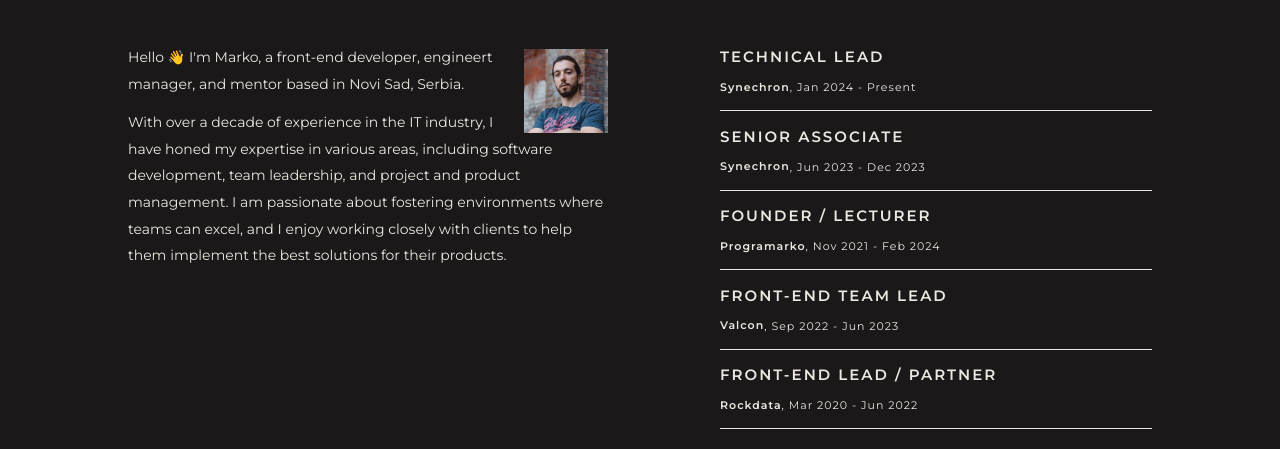
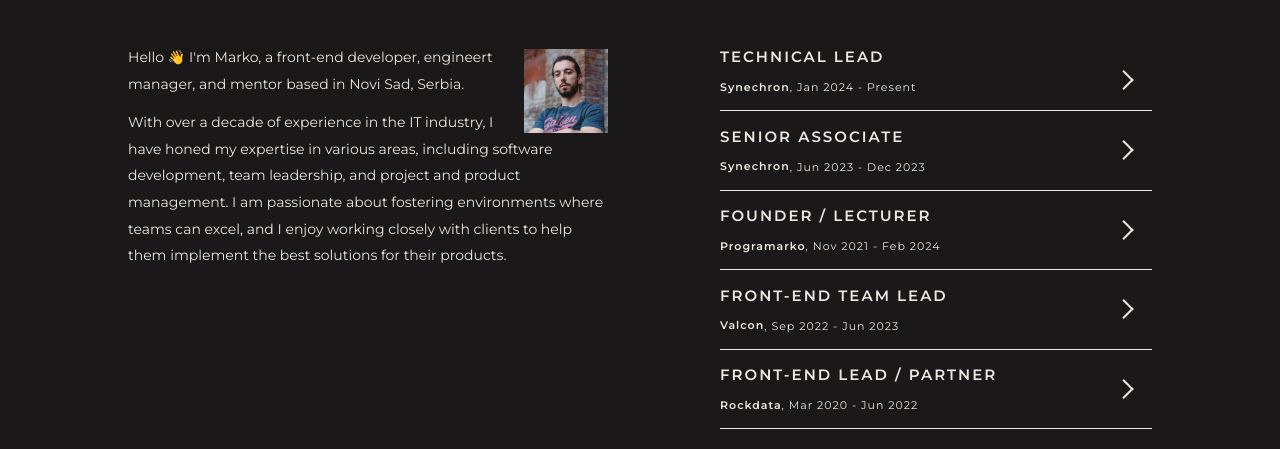
Before and after one commit to markobojic/markobojic.github.io, an Angular app: page /work in a window 1280 px wide. Shown: the part 151-600 px from the top of the page. Built offline with nearby package versions, Linux system fonts and the light colour scheme.

Commit message:
arrow fix

```diff
--- a/src/app/pages/work/components/work-item/work-item.component.scss
+++ b/src/app/pages/work/components/work-item/work-item.component.scss
@@ -25,13 +25,13 @@
     height: 1rem;
     border-bottom: 2px solid var(--ghost);
     border-right: 2px solid var(--ghost);
-    transform: rotate(-45deg);
-    opacity: 0;
+    transform: rotate(-45deg) translate(-15px, -15px);
+    transition: transform 0.3s ease-out;
   }
 
   &:hover {
     .arrow {
-      animation: animate 1s forwards;
+      transform: rotate(-45deg) translate(-5px, -5px);
     }
   }
 }
@@ -41,14 +41,3 @@
     margin-top: 0;
   }
 }
-
-@keyframes animate {
-  0% {
-    opacity: 0;
-    transform: rotate(-45deg) translate(-40px, -40px);
-  }
-  100% {
-    opacity: 1;
-    transform: rotate(-45deg) translate(0px, 0px);
-  }
-}
```
